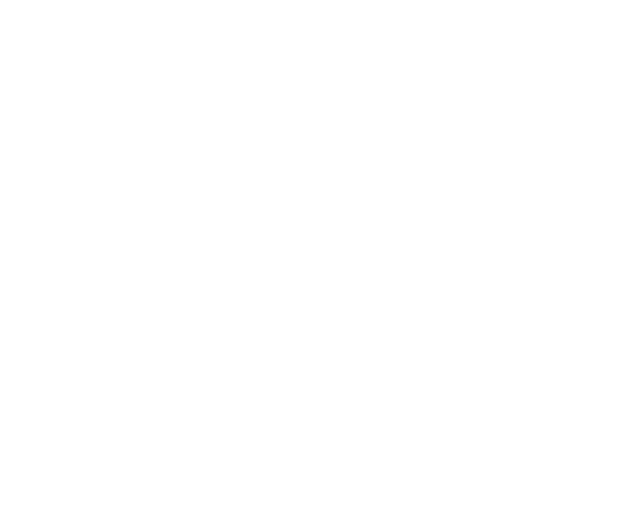
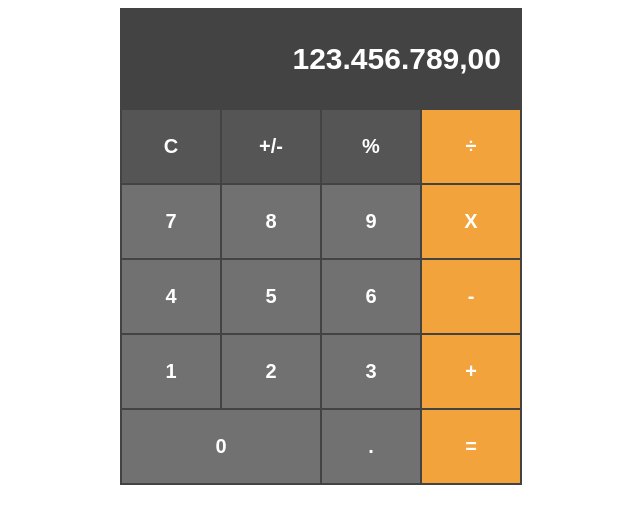
Before and after one commit to lelotnk/calculator-app, a plain HTML site: page index.html in a window 1280 px wide. Shown: the whole page, without its empty margins (319-959 px from the left). Drawn offline with Linux system fonts and the light colour scheme.

Commit message:
Front-end

```diff
--- a/index.html
+++ b/index.html
@@ -4,8 +4,36 @@
     <meta charset="UTF-8">
     <meta name="viewport" content="width=device-width, initial-scale=1.0">
     <title>Calculator App</title>
+    <link rel="stylesheet" href="styles.css">
 </head>
 <body>
 
+
+    <div id="calculator-app">
+        <div class="visor">123.456.789,00</div>
+        <div class="buttons">
+            <button class="btn-other">C</button>
+            <button class="btn-other">+/-</button>
+            <button class="btn-other">%</button>
+            <button class="btn-operation">÷</button>
+            <button>7</button>
+            <button>8</button>
+            <button>9</button>
+            <button class="btn-operation">X</button>
+            <button>4</button>
+            <button>5</button>
+            <button>6</button>
+            <button class="btn-operation">-</button>
+            <button>1</button>
+            <button>2</button>
+            <button>3</button>
+            <button class="btn-operation">+</button>
+            <button id="zero">0</button>
+            <button>.</button>
+            <button class="btn-operation">=</button>
+        </div>
+    </div>
+
+
 </body>
 </html>
--- /dev/null
+++ b/styles.css
@@ -0,0 +1,58 @@
+body {
+    font-family: sans-serif;
+    font-size: 14px;
+}
+
+#calculator-app {
+    width: 400px;
+    margin: auto;
+    background-color: #434344;
+    padding: 1px;
+}
+
+#calculator-app .visor {
+    width: calc(100% - 40px);
+    height: 60px;
+    text-align: right;
+    color: white;
+    font-weight: bold;
+    font-size: 30px;
+    line-height: 60px;
+    padding: 20px;
+}
+
+#calculator-app .buttons {
+    display: grid;
+    grid-template-columns: 1fr 1fr 1fr 1fr;
+    grid-template-rows: 75px 75px 75px 75px 75px;
+}
+
+#calculator-app .buttons #zero {
+    grid-column: 1 / 3;
+    grid-row: 5 / 6;
+}
+#calculator-app .buttons button {
+    font-weight: bold;
+    color: white;
+    background-color: #717172;
+    border: none;
+    margin: 1px;
+    font-size: 20px;
+}
+#calculator-app .buttons button:hover {
+    background-color: #555556;
+}
+
+#calculator-app .buttons .btn-operation {
+    background-color: #f2a33c;
+}
+#calculator-app .buttons .btn-operation:hover {
+    background-color: #c98224;
+}
+
+#calculator-app .buttons .btn-other {
+    background-color: #555556;
+}
+#calculator-app .buttons .btn-other:hover {
+    background-color: #717172;
+}
```
